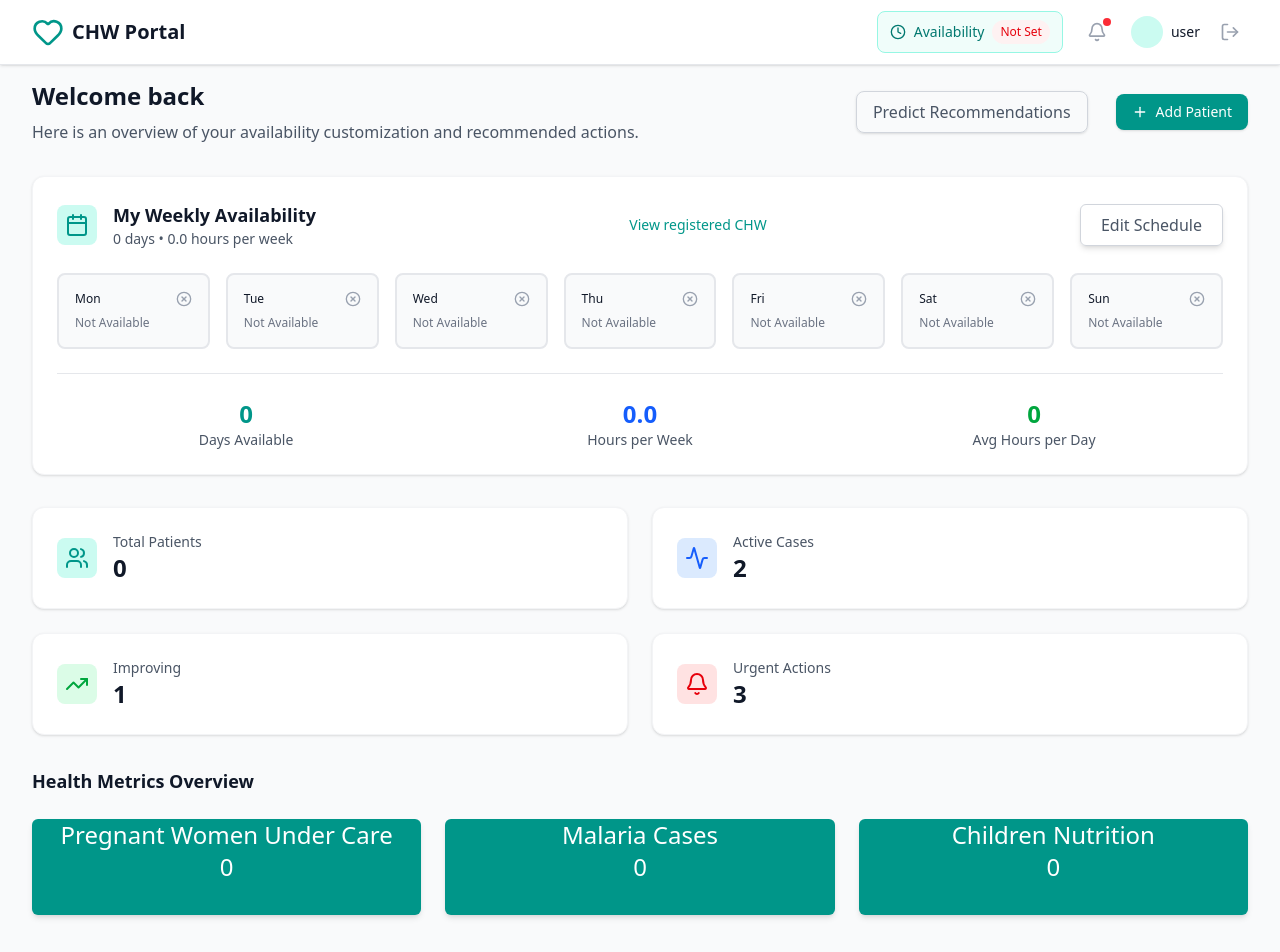
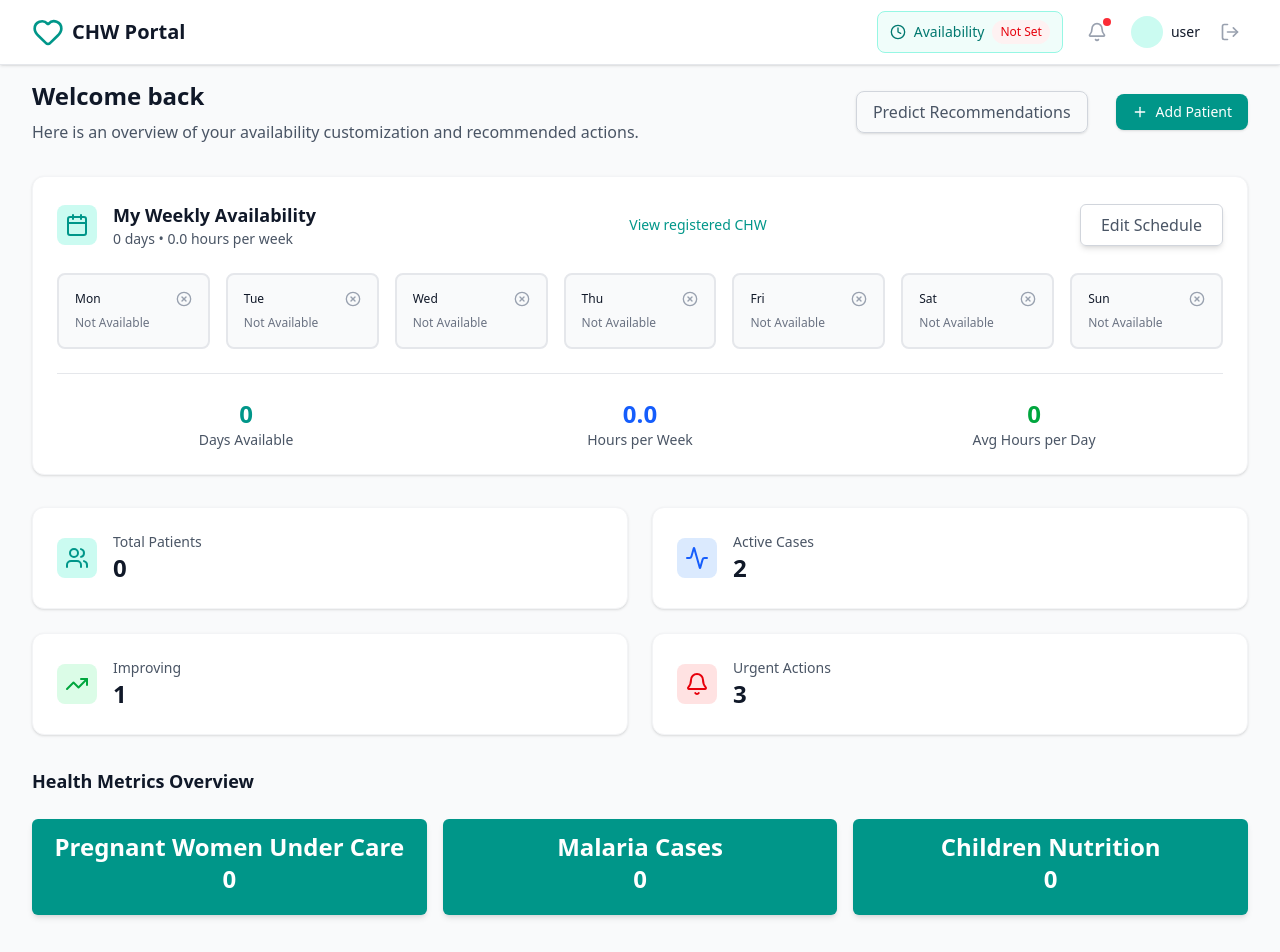
Before and after one commit to tuyishimejohnson/capstone-project, a React (Vite) app: page /dashboard in a window 1280 px wide. Shown: the top 952 px of the page. Built offline with nearby package versions, Linux system fonts and the light colour scheme; no server answers.

Commit message:
feat: add recordedBy field to forms and update data submission logic

```diff
--- a/src/components/dashboard/Dashboard.tsx
+++ b/src/components/dashboard/Dashboard.tsx
@@ -420,23 +420,23 @@ export const Dashboard: React.FC<DashboardProps> = ({ onLogout }) => {
           <h3 className="text-lg font-semibold text-gray-900 mb-6">
             Health Metrics Overview
           </h3>
-          <div className="grid grid-cols-1 md:grid-cols-2 lg:grid-cols-3 gap-6 text-white h-24 text-center text-2xl ">
+          <div className="grid grid-cols-1 md:grid-cols-2 lg:grid-cols-3 gap-4 text-white font-bold h-24 text-center text-2xl">
             <div
-              className="bg-teal-600 rounded-md shadow-md hover:translate-x-1 transition-all"
+              className="bg-teal-600 rounded-md shadow-md hover:translate-x-1 transition-all pt-3 hover:bg-transparent hover:text-gray-500"
               onClick={() => setMaternalCase(true)}
             >
               <h2>Pregnant Women Under Care</h2>
               <span>{maternal.length}</span>
             </div>
             <div
-              className="bg-teal-600 rounded-md shadow-md hover:translate-x-1 transition-all"
+              className="bg-teal-600 rounded-md shadow-md hover:translate-x-1 transition-all pt-3 hover:bg-transparent hover:text-gray-500"
               onClick={() => setActiveCases(true)}
             >
               <h2>Malaria Cases</h2>
               <span>{malaria.length}</span>
             </div>
             <div
-              className="bg-teal-600 rounded-md shadow-md hover:translate-x-1 transition-all"
+              className="bg-teal-600 rounded-md shadow-md hover:translate-x-1 transition-all pt-3 hover:bg-transparent hover:text-gray-500"
               onClick={() => setNutritionCase(true)}
             >
               <h2>Children Nutrition</h2>
--- a/src/components/forms/MalariaForm.tsx
+++ b/src/components/forms/MalariaForm.tsx
@@ -6,6 +6,7 @@ import axios from "axios";
 interface MalariaFormProps {
   onSubmit: (data: any) => void;
   isSaving: boolean;
+  user: { _id: string; name?: string };
 }
 
 const symptoms = [
@@ -58,7 +59,7 @@ export const MalariaForm: React.FC<
     defaultValues?: Partial<FormValues>;
   }
 > = ({ onSubmit, isSaving, defaultValues = {}, patientData }) => {
-  //console.log(patientData.patientName);
+  let savedData = JSON.parse(localStorage.getItem("userData") || "{}");
   const {
     register,
     handleSubmit,
@@ -82,6 +83,7 @@ export const MalariaForm: React.FC<
       address: "",
       contactNumber: "",
       notes: "",
+      recordedBy: "",
       ...defaultValues,
     },
   });
@@ -101,6 +103,7 @@ export const MalariaForm: React.FC<
           address: patientData?.address,
           contactNumber: patientData?.contactNumber,
           notes: patientData?.notes,
+          recordedBy: savedData.name,
         };
         console.log("Submitted data=====================>", dataToSubmit);
 
--- a/src/components/forms/MaternalForm.tsx
+++ b/src/components/forms/MaternalForm.tsx
@@ -31,6 +31,7 @@ interface FormData {
     hemoglobin: string;
   };
   nextVisitDate: string;
+  recordedBy: string;
 }
 
 const riskFactors = [
@@ -58,6 +59,8 @@ const complications = [
 export const MaternalForm: React.FC<
   MaternalFormProps & { patientData: any; defaultValues?: Partial<FormData> }
 > = ({ onSubmit, isSaving, defaultValues = {}, patientData }) => {
+  let savedData = JSON.parse(localStorage.getItem("userData") || "{}");
+  console.log("----------------------------..>", savedData);
   console.log(patientData.patientName);
   const { control, handleSubmit, setValue, watch } = useForm<FormData>({
     defaultValues: {
@@ -81,6 +84,7 @@ export const MaternalForm: React.FC<
         hemoglobin: "",
       },
       nextVisitDate: "",
+      recordedBy: "",
       ...defaultValues,
     },
   });
@@ -98,6 +102,7 @@ export const MaternalForm: React.FC<
       address: patientData?.address,
       contactNumber: patientData?.contactNumber,
       notes: patientData?.notes,
+      recordedBy: savedData.name,
       gestationWeeks: data.gestationWeeks
         ? parseInt(data.gestationWeeks)
         : undefined,
--- a/src/components/forms/NutritionForm.tsx
+++ b/src/components/forms/NutritionForm.tsx
@@ -45,6 +45,7 @@ type NutritionFormFields = {
   address: string;
   contactNumber: string;
   notes: string;
+  recordedBy: string;
 };
 
 export const NutritionForm: React.FC<
@@ -53,6 +54,7 @@ export const NutritionForm: React.FC<
     defaultValues?: Partial<NutritionFormFields>;
   }
 > = ({ onSubmit, isSaving, defaultValues = {}, patientData }) => {
+  let savedData = JSON.parse(localStorage.getItem("userData") || "{}");
   console.log(patientData.patientName);
   const {
     register,
@@ -80,6 +82,7 @@ export const NutritionForm: React.FC<
       address: "",
       contactNumber: "",
       notes: "",
+      recordedBy: "",
       ...defaultValues,
     },
   });
@@ -118,6 +121,7 @@ export const NutritionForm: React.FC<
       address: patientData?.address,
       contactNumber: patientData?.contactNumber,
       notes: patientData?.notes,
+      recordedBy: savedData.name,
     };
 
     console.log(
```
